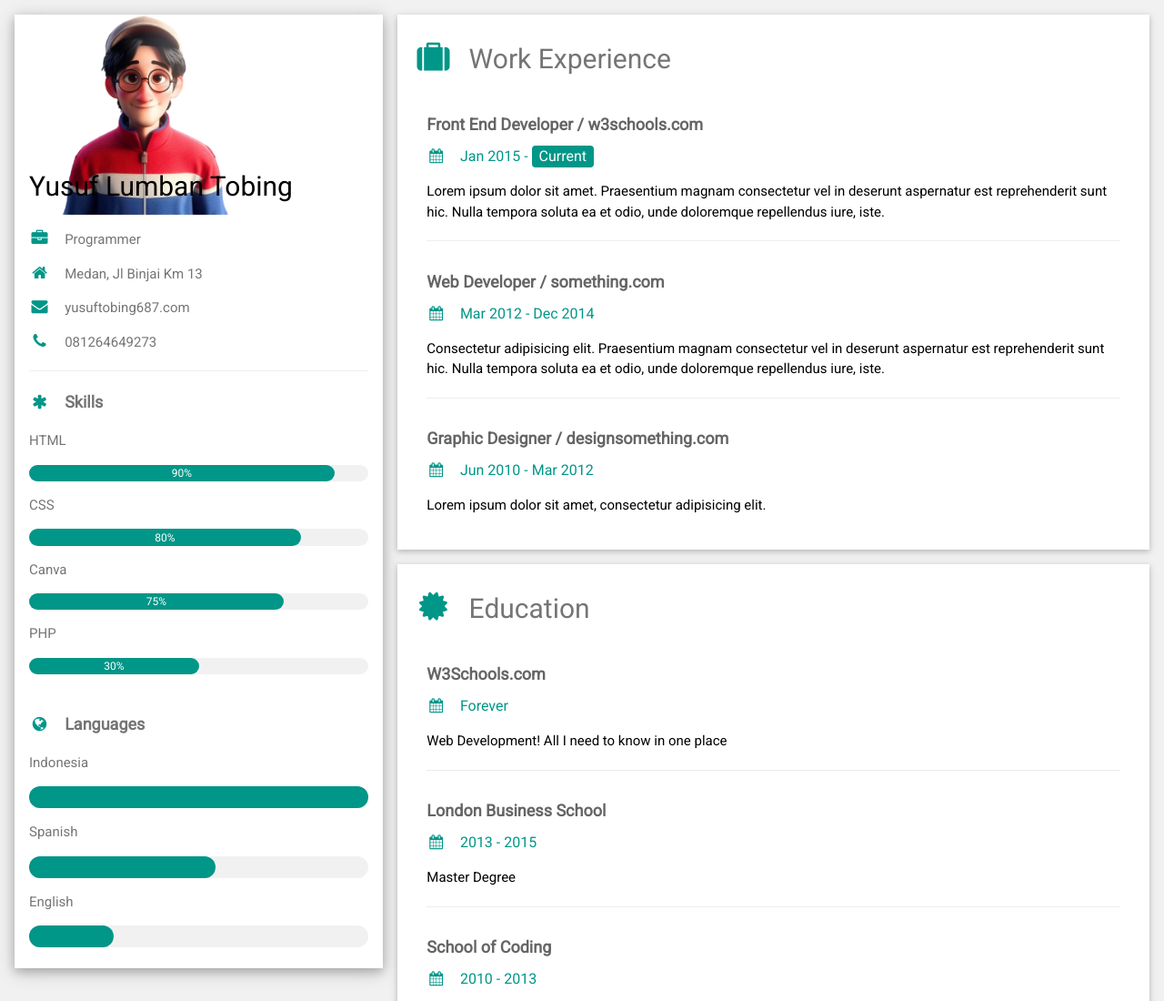
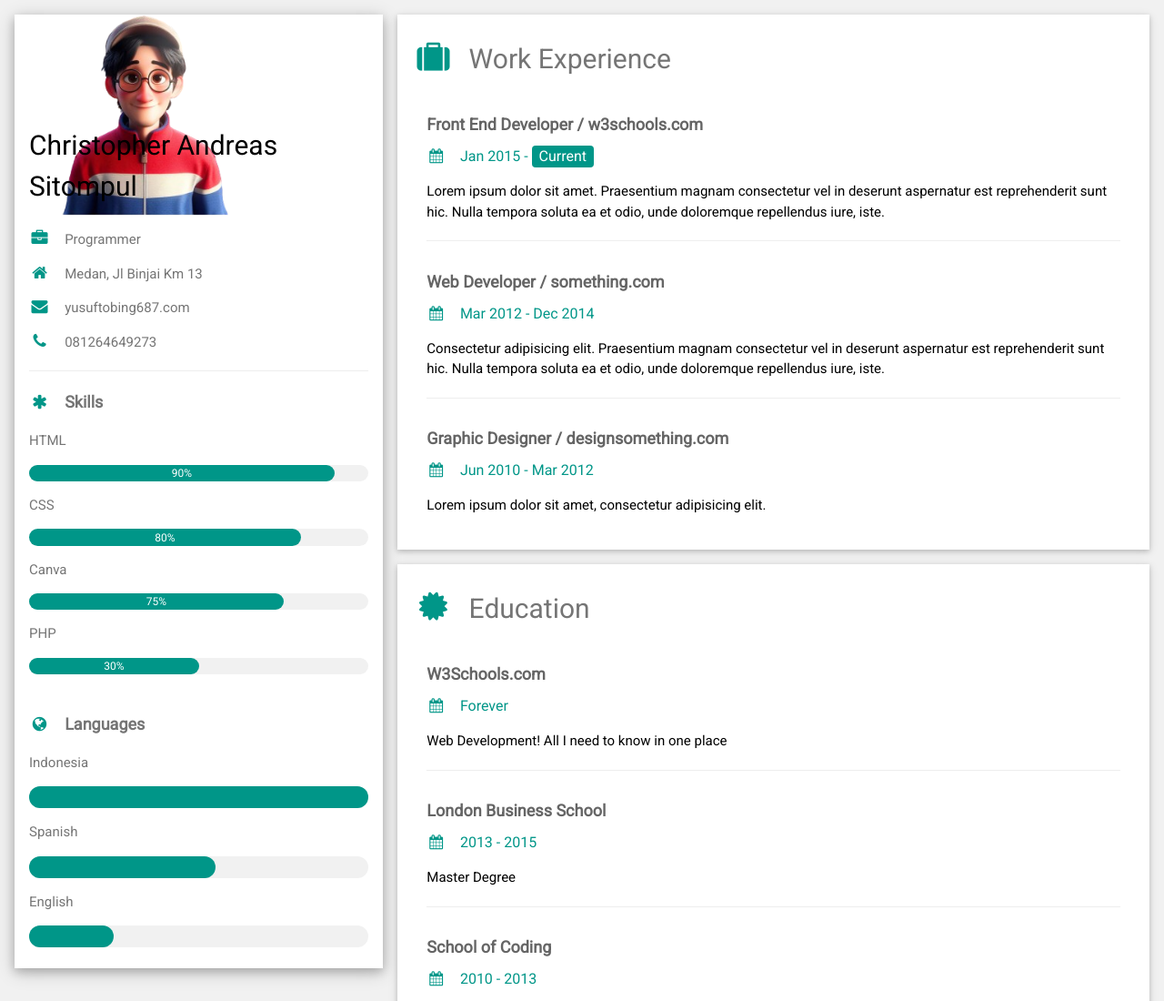
Before and after one commit to christtoper/christtoper.github.io, a plain HTML site: page index.html in a window 1280 px wide. Shown: the top 1100 px of the page at 91% size. Drawn offline with nearby package versions, Linux system fonts and the light colour scheme.

Commit message:
menamnbahkan sintack baru

```diff
--- a/index.html
+++ b/index.html
@@ -37,7 +37,7 @@
                          <div class="w3-display-container">
                               <img src="foto/personal-removebg-preview.png" style="width:70%;" alt="Avatar">
                               <div class="w3-display-bottomleft w3-container w3-text-black">
-                                   <h2>Yusuf Lumban Tobing</h2>
+                                   <h2>Christopher Andreas Sitompul</h2>
                               </div>
                          </div>
                          <div class="w3-container">
```
